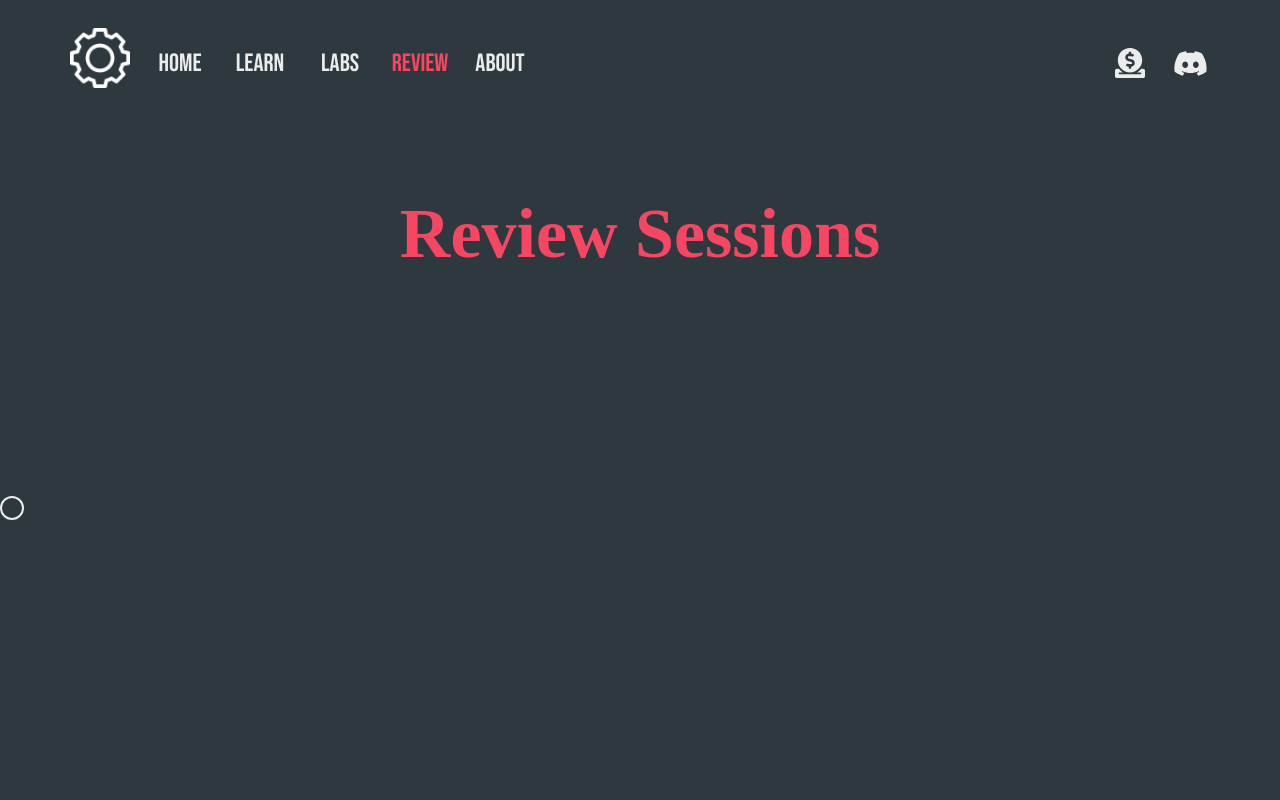
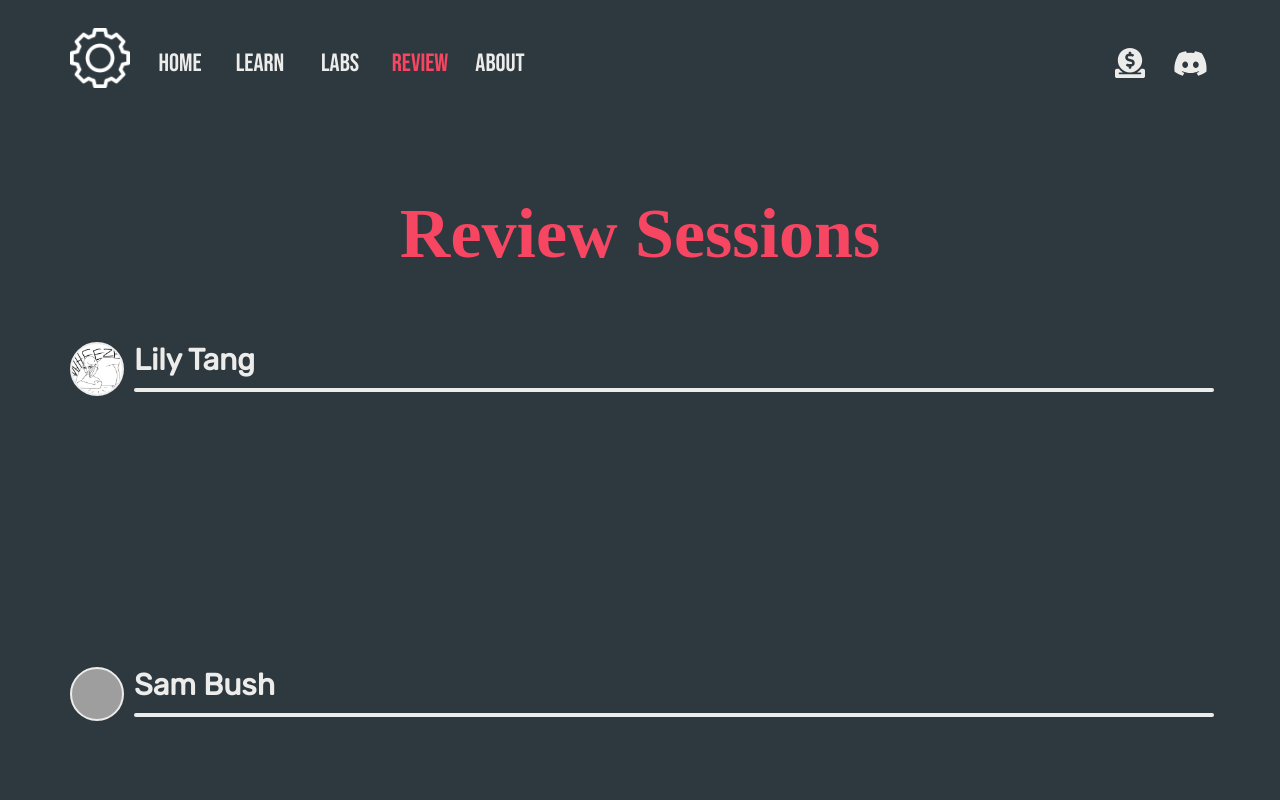
Before and after one commit to WarrenWu4/engr102-website, a React (Vite) app: page /review in a window 1280 px wide. Shown: the top 800 px of the page. Built offline with nearby package versions, Linux system fonts and the light colour scheme; grey boxes are pictures that could not be loaded; a web font is replaced by a local one.

Commit message:
added videos in tas data and completed review block header and reviewblock array in review

```diff
--- a/src/components/ReviewBlock.jsx
+++ b/src/components/ReviewBlock.jsx
@@ -1,14 +1,17 @@
 import "../styles/reviewblock.css"
 
-export default function ReviewBlock() {
+export default function ReviewBlock(props) {
+
+    const profile_img = (props.pic === "") ? "src/assets/tao_card_imgs/default.jpg":"src/assets/tao_card_imgs/"+props.pic;
+
     return (
         <div className="reviewblock-container">
 
 
             <div className="reviewblock-header">
-                <div className="reviewblock-profile"></div>
+                <div className="reviewblock-profile" style={{backgroundImage:`url(${profile_img}`}}></div>
                 <div className="reviewblock-bar">
-                    <div className="reviewblock-name"></div>
+                    <div className="reviewblock-name">{props.name}</div>
                     <div className="reviewblock-divider"></div>
                 </div>
             </div>
--- a/src/pages/Review.jsx
+++ b/src/pages/Review.jsx
@@ -1,15 +1,22 @@
 import "../styles/review.css"
 import Nav from "../components/Nav"
 import ReviewBlock from "../components/ReviewBlock"
+import data from "../tas.json"
 
 export default function Review() {
 
+    let reviewBlocks = [];
+    data.tas.map((ta) => {
+        if(typeof(ta.videos)!="undefined") {
+            reviewBlocks.push(<ReviewBlock vid={ta.videos} pic={ta.profilePic} name={ta.name}/>);
+        }
+    })
 
     return (
         <div className="review-page">
             <Nav/>
             <div className="review-title">Review Sessions</div>
-            <ReviewBlock/>
+            {reviewBlocks}
         </div>
     )
 }
--- a/src/styles/reviewblock.css
+++ b/src/styles/reviewblock.css
@@ -1,24 +1,37 @@
+@import url('https://fonts.googleapis.com/css2?family=Rubik&display=swap');
+
 .reviewblock-container {
     display: flex; flex-direction: column;
-    justify-content: center; align-items: center;
-    width: 100vw; height: 36.9rem;
+    justify-content: flex-start; align-items: center;
+    width: 100vw; height: 27.5rem;
+    margin-bottom: 5rem;
 }
 
 .reviewblock-header {
-    width: 100vw; height: 6.15rem;
-    flex-direction: row;
+    width: 100vw; height: 5rem;
+    display: flex; flex-direction: row;
 }
 
 .reviewblock-profile {
     border-radius: 50%;
     border: 0.2rem solid #ECECEB;
-    width: 2rem; height: 2rem;
+    min-width: 5rem; min-height: 5rem;
+    background-position: center; background-size: cover;
+    background-repeat: no-repeat; margin-left: 7rem;
 }
 
 .reviewblock-bar {
-    flex-direction: column;
+    flex-direction: column; margin-left: 1rem;
+    display: flex; justify-content: space-between; align-items: flex-start;
 }
 
 .reviewblock-name {
-    color: #ECECEB;
+    color: #ECECEB; font-size: 3rem; font-family: "Rubik";
+    font-weight: 600;
 }
+
+.reviewblock-divider {
+    width: calc(100vw - 20rem); height: 4px;
+    background: #ECECEB;
+    border-radius: 1rem;
+}
--- a/src/tas.json
+++ b/src/tas.json
@@ -11,7 +11,20 @@
                 "gmail": "https://www.google.com/",
                 "linkedin": ""
             },
-            "info": "General information about the TA such as year, major, hobbies, or anything else they wanna put"
+            "info": "General information about the TA such as year, major, hobbies, or anything else they wanna put",
+            "videos": [{
+                    "link": "",
+                    "title": "Example Video",
+                    "date": "1/11/1111",
+                    "units": [1, 2, 3, 4]
+                },
+                {
+                    "link": "",
+                    "title": "Example Video2",
+                    "date": "2/22/2222",
+                    "units": [4, 5, 6, 7]
+                }
+            ]
         },
         {
             "userID": 2,
@@ -24,7 +37,20 @@
                 "gmail": "",
                 "linkedin": "https://www.google.com"
             },
-            "info": "ARGHHHHHH"
+            "info": "ARGHHHHHH",
+            "videos": [{
+                "link": "",
+                "title": "Example Video",
+                "date": "1/11/1111",
+                "units": [1, 2, 3, 4]
+            },
+            {
+                "link": "",
+                "title": "Example Video2",
+                "date": "2/22/2222",
+                "units": [4, 5, 6, 7]
+            }
+        ]
         },
         {
             "userID": 3,
@@ -37,7 +63,20 @@
                 "gmail": "https://www.google.com/",
                 "linkedin": "https://www.google.com"
             },
-            "info": "SAMPLE TEXT"
+            "info": "SAMPLE TEXT",
+            "videos": [{
+                "link": "",
+                "title": "Example Video",
+                "date": "1/11/1111",
+                "units": [1, 2, 3, 4]
+            },
+            {
+                "link": "",
+                "title": "Example Video2",
+                "date": "2/22/2222",
+                "units": [4, 5, 6, 7]
+            }
+        ]
         },
         {
             "userID": 4,
```
